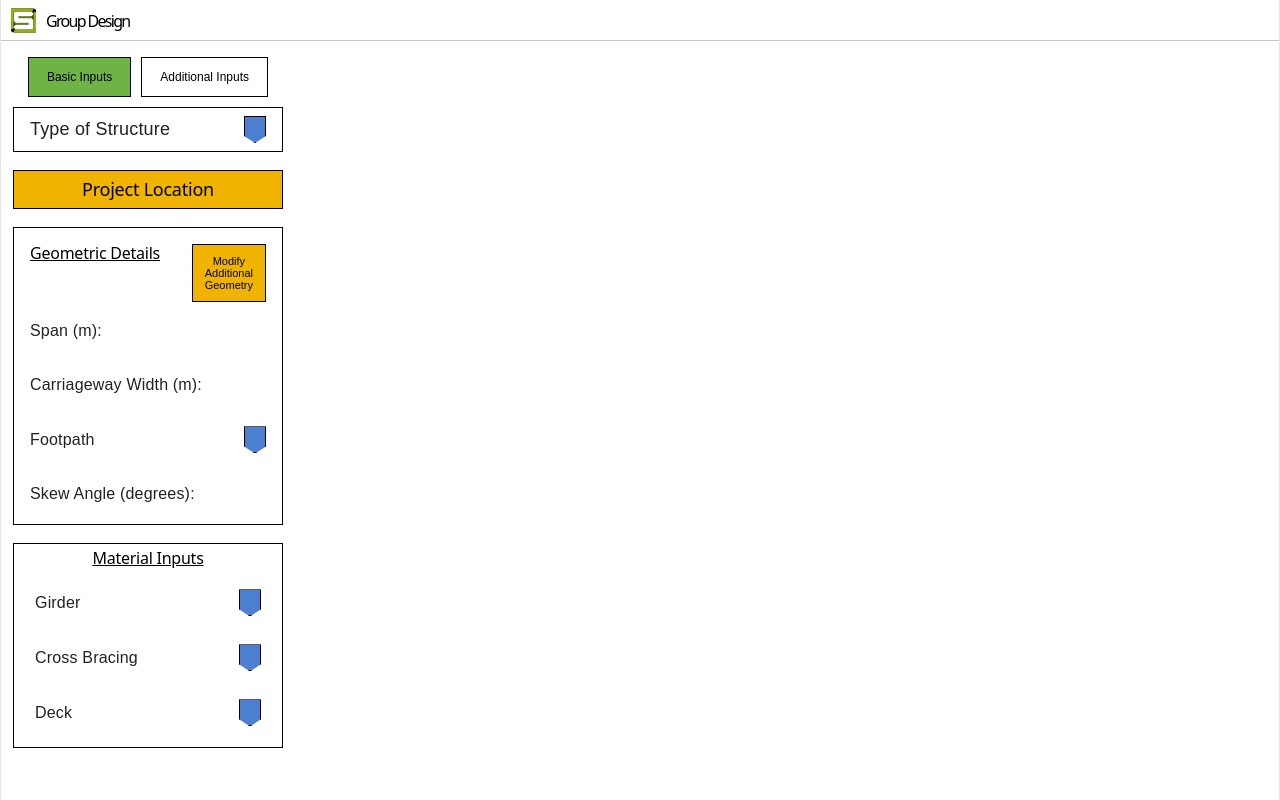
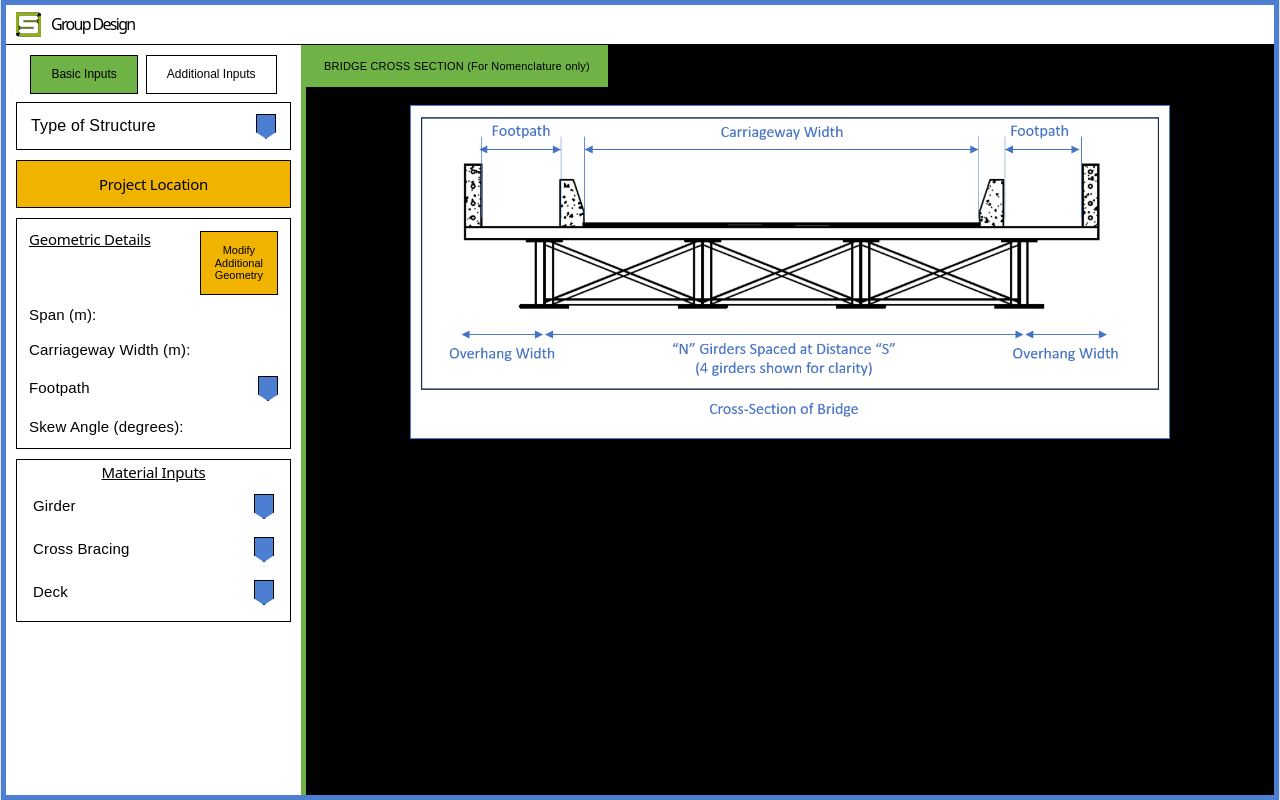
Before and after one commit to gadilkartanishka/group-design, a React app in the folder frontend/: page / in a window 1280 px wide. Built offline with nearby package versions, Linux system fonts and the light colour scheme; the HTML template or start-up script is replaced by a standard one.

Commit message:
Add reference panel and refine Group Design layout styling

```diff
--- a/frontend/src/App.css
+++ b/frontend/src/App.css
@@ -1,19 +1,36 @@
+*,
+*::before,
+*::after {
+  box-sizing: border-box;
+}
+
 html,
 body,
 #root {
   margin: 0;
   width: 100%;
-  min-height: 100%;
+  height: 100%;
+  overflow: hidden;
 }
 
 body {
   font-family: Arial, sans-serif;
-  box-sizing: border-box;
+  color: black;
+  background: #fff;
 }
 
 .app-shell {
   width: 100%;
-  min-height: 100vh;
+  height: 100vh;
+}
+
+.workspace {
+  width: 100%;
+  height: 100vh;
+  display: flex;
+  flex-direction: column;
+  border: 5px solid #4c7ed1;
+  background: #fff;
 }
 
 .window-bar {
@@ -23,7 +40,8 @@ body {
   gap: 10px;
   padding: 0 10px;
   background: #fff;
-  border-bottom: 1px solid #c7c7c7;
+  border-bottom: 1px solid black;
+  flex-shrink: 0;
 }
 
 .window-bar img {
@@ -32,36 +50,41 @@ body {
 }
 
 .window-bar h1 {
-  margin: 2px 0 0;
+  margin: 0;
   font-size: 16px;
-  color: #000;
+  color: black;
+  font-weight: 500;
 }
 
-.workspace {
+.workspace-body {
+  flex: 1;
+  min-height: 0;
   display: flex;
-  flex-direction: column;
-  min-height: 100vh;
 }
 
 .sidebar {
-  width: 270px;
-  background: #ffffff;
-  padding: 16px 12px;
+  width: 300px;
+  flex-shrink: 0;
+  background: #fff;
+  padding: 10px 10px 8px;
+  border-right: 5px solid #6fb246;
+  overflow: hidden;
 }
 
 .tabs {
   display: flex;
   justify-content: center;
-  gap: 10px;
-  margin-bottom: 10px;
+  gap: 8px;
+  margin-bottom: 8px;
 }
 
 .tab {
   border: 1px solid black;
   color: black;
-  background: #ffffff;
-  padding: 12px 18px;
+  background: #fff;
+  padding: 12px 20px;
   font-size: 12px;
+  line-height: 1.1;
   cursor: default;
 }
 
@@ -70,15 +93,16 @@ body {
 }
 
 .panel-box {
-  background: #ffffff;
+  background: #fff;
   border: 1px solid black;
-  margin-bottom: 18px;
-  padding: 5px;
+  margin-bottom: 10px;
+  padding: 4px;
 }
 
 .panel-box h2 {
   margin: 0;
-  font-size: 16px;
+  font-size: 15px;
+  line-height: 1.1;
   color: black;
   text-decoration: underline;
 }
@@ -87,20 +111,27 @@ body {
   display: flex;
   align-items: center;
   justify-content: space-between;
-  padding: 8px 16px;
-  font-size: 18px;
-  color: #222;
+  min-height: 48px;
+  padding: 0 14px;
+  font-size: 16px;
+  line-height: 1.1;
+  color: black;
 }
 
 .panel-box-highlight {
+  min-height: 48px;
   background: #f0b400;
-  padding: 8px 16px;
+  padding: 0 14px;
+  display: flex;
+  align-items: center;
+  justify-content: center;
 }
 
 .panel-box-highlight h2 {
   text-align: center;
   text-decoration: none;
-  font-size: 18px;
+  font-size: 15px;
+  line-height: 1.1;
 }
 
 .geometry-box {
@@ -111,8 +142,8 @@ body {
   display: flex;
   justify-content: space-between;
   align-items: flex-start;
-  gap: 12px;
-  padding: 16px 16px 0;
+  gap: 10px;
+  padding: 12px 12px 0;
 }
 
 .mini-button {
@@ -120,23 +151,25 @@ body {
   background: #f0b400;
   color: black;
   font-size: 11px;
-  padding: 10px 12px;
+  line-height: 1.15;
+  padding: 12px 14px;
   text-align: center;
 }
 
 .field-list {
   list-style: none;
   margin: 0;
-  padding: 16px;
+  padding: 12px;
 }
 
 .field-item {
   display: flex;
   align-items: center;
   justify-content: space-between;
-  font-size: 16px;
-  color: #222;
-  margin-bottom: 28px;
+  font-size: 15px;
+  line-height: 1.1;
+  color: black;
+  margin-bottom: 18px;
 }
 
 .field-item:last-child {
@@ -148,7 +181,7 @@ body {
 }
 
 .material-box .field-list {
-  padding-top: 22px;
+  padding-top: 14px;
 }
 
 .dropdown-icon {
@@ -159,3 +192,55 @@ body {
   clip-path: polygon(0 0, 100% 0, 100% 74%, 50% 100%, 0 74%);
   flex-shrink: 0;
 }
+
+.reference-panel {
+  flex: 1;
+  min-width: 0;
+  background: black;
+  display: flex;
+  flex-direction: column;
+  overflow: hidden;
+}
+
+.reference-banner {
+  align-self: flex-start;
+  display: inline-block;
+  width: auto;
+  background: #6fb246;
+  color: black;
+  font-size: 11px;
+  font-weight: 500;
+  padding: 8px 18px;
+  text-transform: uppercase;
+  flex-shrink: 0;
+}
+
+.reference-banner span {
+  text-transform: none;
+  font-weight: 500;
+}
+
+.reference-body {
+  flex: 1;
+  min-height: 0;
+  padding: 18px 20px 20px;
+  display: flex;
+  justify-content: center;
+  align-items: flex-start;
+  overflow: hidden;
+}
+
+.reference-image-card {
+  width: min(92%, 760px);
+  max-height: 100%;
+  background: #fff;
+  border: 1px solid #4c7ed1;
+  padding: 10px;
+}
+
+.reference-image {
+  width: 100%;
+  max-height: calc(100vh - 130px);
+  display: block;
+  object-fit: contain;
+}
--- a/frontend/src/App.jsx
+++ b/frontend/src/App.jsx
@@ -1,13 +1,18 @@
 import "./App.css";
 import Header from "./components/Header";
 import Sidebar from "./components/Sidebar";
+import ReferencePanel from "./components/ReferencePanel";
 
 function App() {
   return (
     <main className="app-shell">
       <section className="workspace">
         <Header />
-        <Sidebar />
+
+        <div className="workspace-body">
+          <Sidebar />
+          <ReferencePanel />
+        </div>
       </section>
     </main>
   );
--- /dev/null
+++ b/frontend/src/components/ReferencePanel.jsx
@@ -0,0 +1,21 @@
+function ReferencePanel() {
+  return (
+    <section className="reference-panel">
+      <div className="reference-banner">
+        BRIDGE CROSS SECTION <span>(For Nomenclature only)</span>
+      </div>
+
+      <div className="reference-body">
+        <div className="reference-image-card">
+          <img
+            src="/Bridge Section.png"
+            alt="Bridge cross section reference"
+            className="reference-image"
+          />
+        </div>
+      </div>
+    </section>
+  );
+}
+
+export default ReferencePanel;
```
Also changed, not shown: frontend/public/Bridge Section.png (added).
